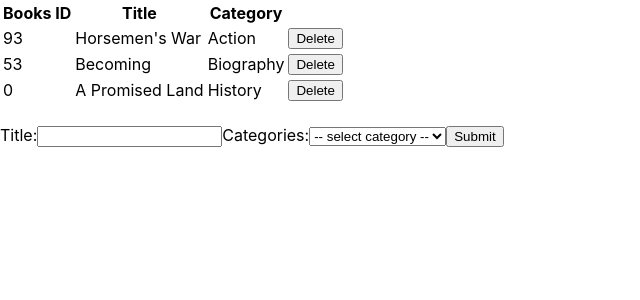
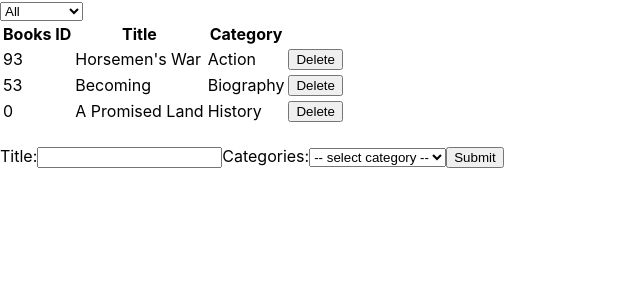
Before and after one commit to Mupa1/Bookstore, a React (Create React App) app: page / in a window 1280 px wide. Shown: the top 300 px of the page, without its empty margins (0-640 px from the left). Built offline with nearby package versions, Linux system fonts and the light colour scheme.

Commit message:
add filter books by category logic

```diff
--- a/src/components/CategoryFilter.js
+++ b/src/components/CategoryFilter.js
@@ -1,6 +1,7 @@
 import React from 'react';
+import PropTypes from 'prop-types';
 
-const CategoryFilter = () => {
+const CategoryFilter = ({ handleFilterChange }) => {
   const categories = [
     'All',
     'Action',
@@ -14,7 +15,7 @@ const CategoryFilter = () => {
 
   return (
     <div>
-      <select name="category">
+      <select name="category" onChange={handleFilterChange}>
         {categories.map(category => (
           <option key="category">{category}</option>
         ))}
@@ -23,4 +24,8 @@ const CategoryFilter = () => {
   );
 };
 
+CategoryFilter.propTypes = {
+  handleFilterChange: PropTypes.func.isRequired,
+};
+
 export default CategoryFilter;
--- a/src/containers/BooksList.js
+++ b/src/containers/BooksList.js
@@ -3,14 +3,30 @@ import { connect } from 'react-redux';
 import PropTypes from 'prop-types';
 
 import Book from '../components/Book';
-import { REMOVE_BOOK } from '../actions/index';
+import { REMOVE_BOOK, CHANGE_FILTER } from '../actions/index';
+import CategoryFilter from '../components/CategoryFilter';
 
-const BooksList = ({ books, REMOVE_BOOK }) => {
+const BooksList = ({
+  books, REMOVE_BOOK, filter, CHANGE_FILTER,
+}) => {
   const handleRemoveBook = book => {
     REMOVE_BOOK(book);
   };
 
+  const handleFilterChange = e => {
+    CHANGE_FILTER(e.target.value);
+  };
+
+  let filteredBooks;
+  if (filter === 'All') {
+    filteredBooks = books;
+  } else {
+    filteredBooks = books.filter(book => book.category === filter);
+  }
+
   return (
+    <>
+      <CategoryFilter handleFilterChange={handleFilterChange} />
       <table>
         <thead>
           <tr>
@@ -20,24 +36,34 @@ const BooksList = ({ books, REMOVE_BOOK }) => {
           </tr>
         </thead>
         <tbody>
-        {books.map(book => (
+          {filteredBooks.map(book => (
             <Book key={book.id} book={book} handleRemoveBook={handleRemoveBook} />
           ))}
         </tbody>
       </table>
+    </>
   );
 };
 
-const mapStateToProps = state => ({ books: state.books });
+const mapStateToProps = state => ({
+  books: state.books,
+  filter: state.filter,
+});
+
 const mapDispatchToProps = dispatch => ({
   REMOVE_BOOK: book => {
     dispatch(REMOVE_BOOK(book));
+  },
+  CHANGE_FILTER: book => {
+    dispatch(CHANGE_FILTER(book));
   },
 });
 
 BooksList.propTypes = {
   books: PropTypes.arrayOf(PropTypes.object).isRequired,
   REMOVE_BOOK: PropTypes.func.isRequired,
+  filter: PropTypes.string.isRequired,
+  CHANGE_FILTER: PropTypes.func.isRequired,
 };
 
 export default connect(mapStateToProps, mapDispatchToProps)(BooksList);
```
Lines whose indentation alone changed are shown as unchanged.
